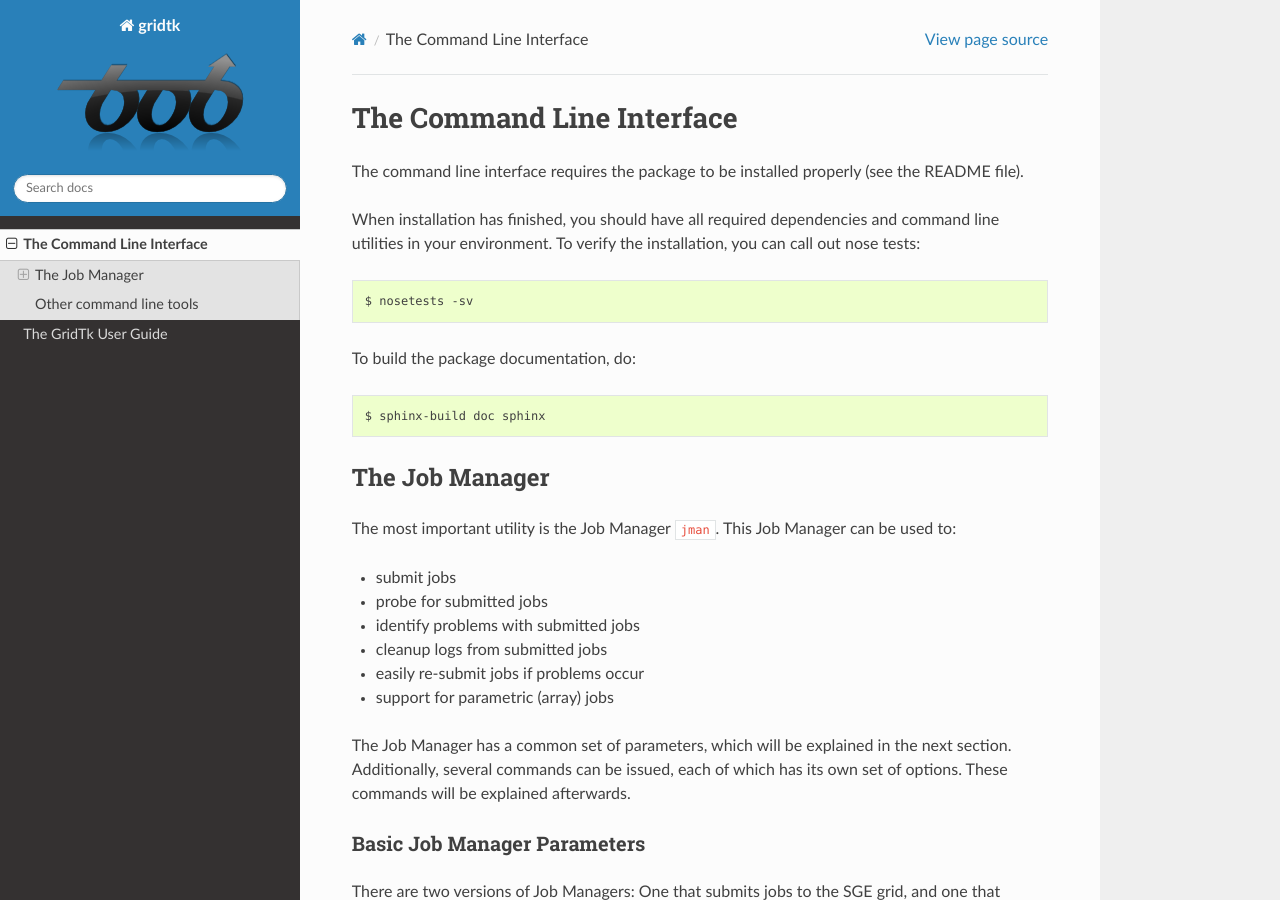
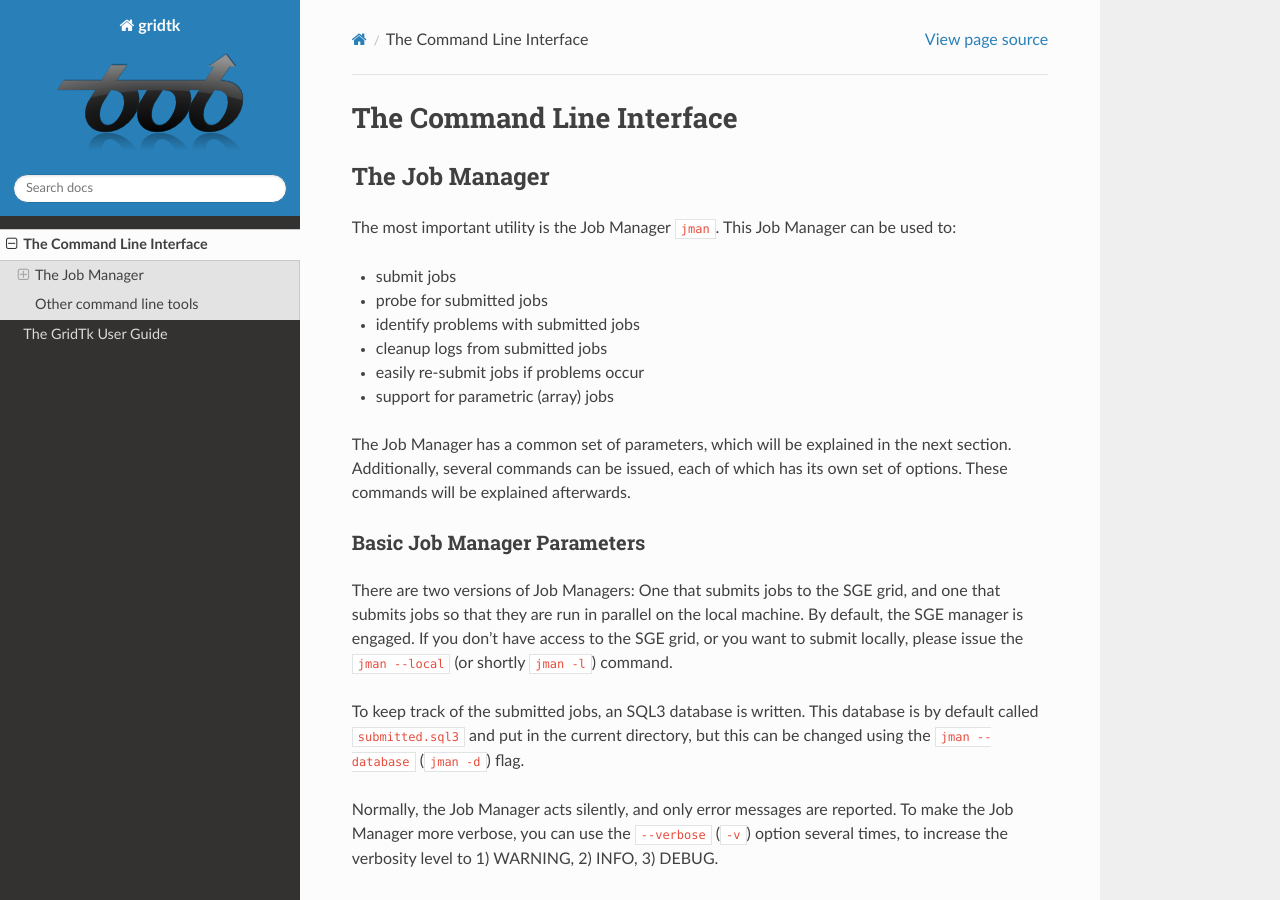
Before and after one commit to bioidiap/gridtk, a Sphinx documentation site: the page built from doc/manual.rst, in a window 1280 px wide and 900 px high. Built offline with Sphinx 7.4.7 and the Read the Docs theme 2.0.0, drawn with Linux system fonts in a browser that asks for light colours; formulas are drawn with MathJax 3; the version number could not be read and is left out.

```diff
--- a/doc/manual.rst
+++ b/doc/manual.rst
@@ -7,20 +7,6 @@
 ============================
  The Command Line Interface
 ============================
-
-The command line interface requires the package to be installed properly (see the README file).
-
-When installation has finished, you should have all required dependencies and command line utilities in your environment.  To verify the installation, you can call out nose tests:
-
-.. code-block:: sh
-
-  $ nosetests -sv
-
-To build the package documentation, do:
-
-.. code-block:: sh
-
-  $ sphinx-build doc sphinx
 
 
 The Job Manager
```
